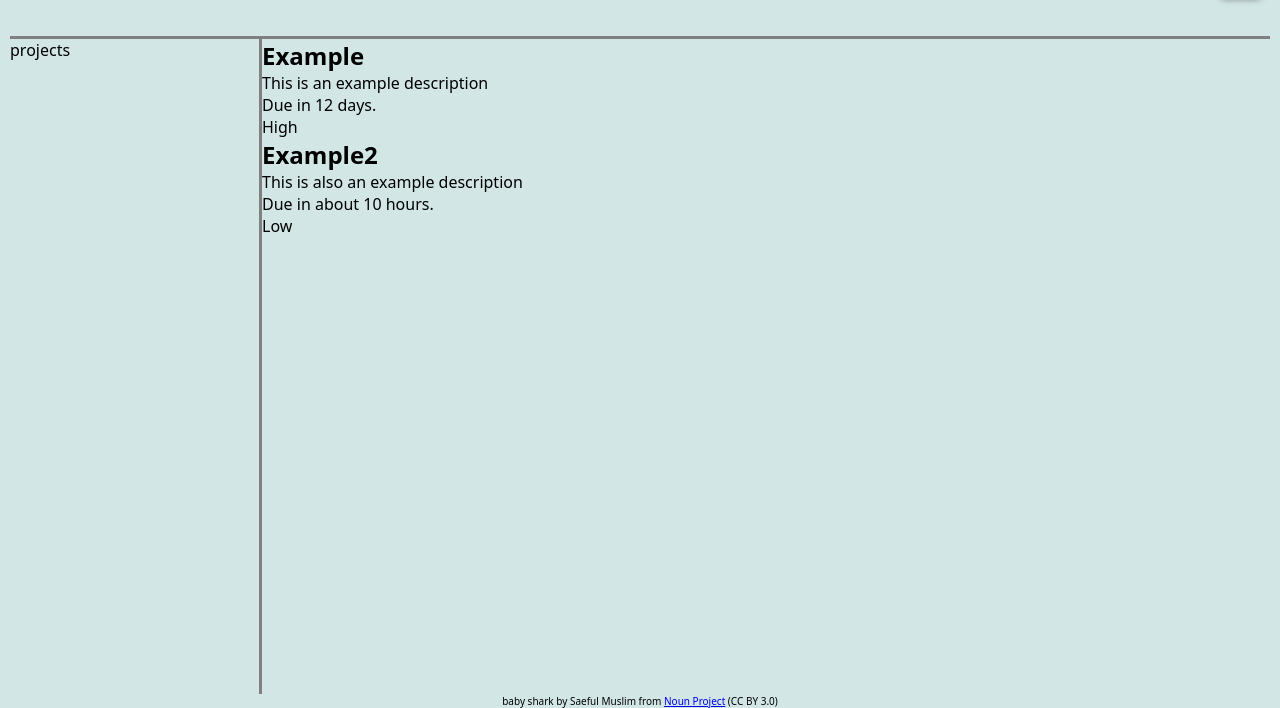
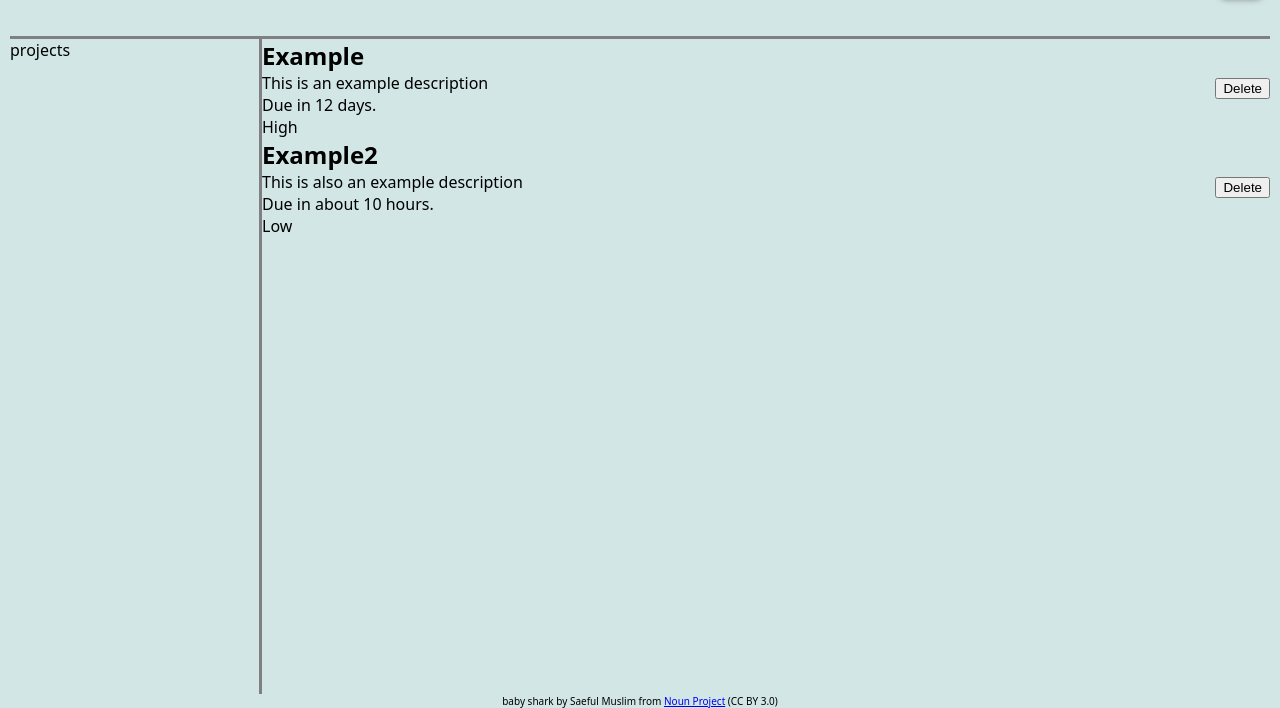
Before and after one commit to Katalout/todo-app, a website built with webpack: page src/template.html in a window 1280 px wide. Shown: the part 92-800 px from the top of the page. Built offline with nearby package versions, Linux system fonts and the light colour scheme.

Commit message:
Deletebutton functional (basic, no confirm popoup)

```diff
--- a/src/dom.js
+++ b/src/dom.js
@@ -1,10 +1,13 @@
 import { formatDistanceToNow } from "date-fns";
+import { removeFromList } from "./todo.js";
 
 export function displayList(list) {
     const main = document.querySelector("main");
     main.innerHTML = "";
     list.forEach((item) => {
         let card = document.createElement("div");
+        card.classList.add("card", "shadow");
+        let leftside = document.createElement("div");
         let title = document.createElement("h2");
         let description = document.createElement("p");
         let dueDate = document.createElement("p");
@@ -12,11 +15,22 @@ export function displayList(list) {
         title.textContent = item.title;
         description.textContent = item.description;
         dueDate.textContent = `Due in ${formatDistanceToNow(item.dueDate)}.`;
+        let deleteButton = document.createElement("button");
+        deleteButton.dataset.uuid = item.uuid;
+        deleteButton.textContent = "Delete";
 
         // overdue? if dueDate<now, csinaljon vmit
 
         prio.textContent = item.priority;
         main.appendChild(card);
-        card.append(title, description, dueDate, prio);
+        card.append(leftside, deleteButton);
+        leftside.append(title, description, dueDate, prio);
+
+        deleteButton.addEventListener("click", (event) => {
+            const button = event.target;
+            const uuid = button.dataset.uuid;
+            removeFromList(uuid);
+            displayList(list);
+        });
     });
 }
--- a/src/styles.css
+++ b/src/styles.css
@@ -86,3 +86,9 @@ label {
 input {
     font-family: 'Courier New', Courier, monospace;
 }
+
+.card {
+    display: flex;
+    justify-content: space-between;
+    align-items: center;
+}
--- a/src/todo.js
+++ b/src/todo.js
@@ -18,7 +18,7 @@ export function addToList(title, project, description, dueDate, priority) {
     toDoList.push(newToDo);
 };
 
-function removeFromList(uuid) {
+export function removeFromList(uuid) {
     let removableItemIndex = toDoList.findIndex((item) => item.uuid == uuid);
     console.log(removableItemIndex);
     toDoList.splice(removableItemIndex, 1);
```
